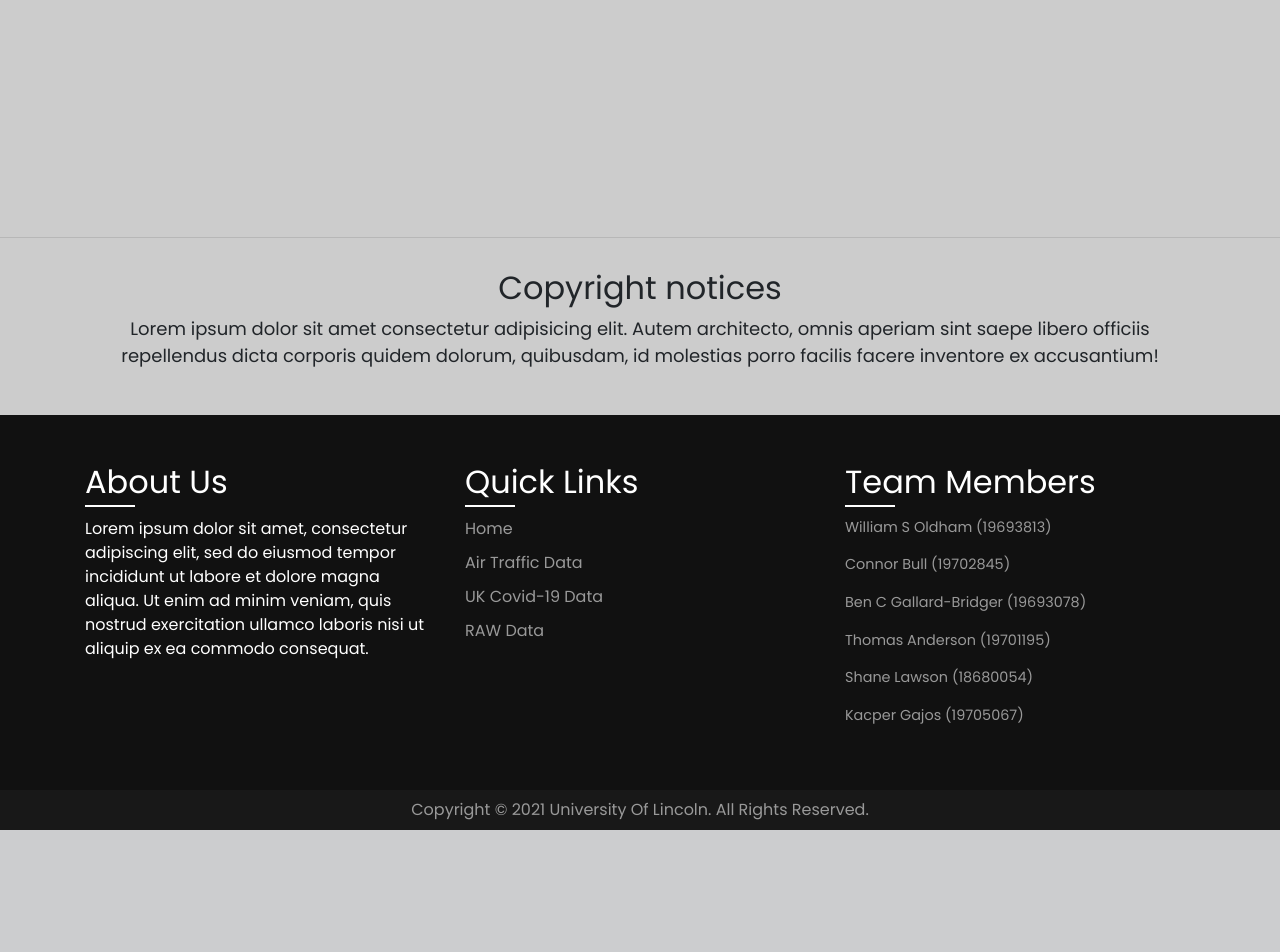
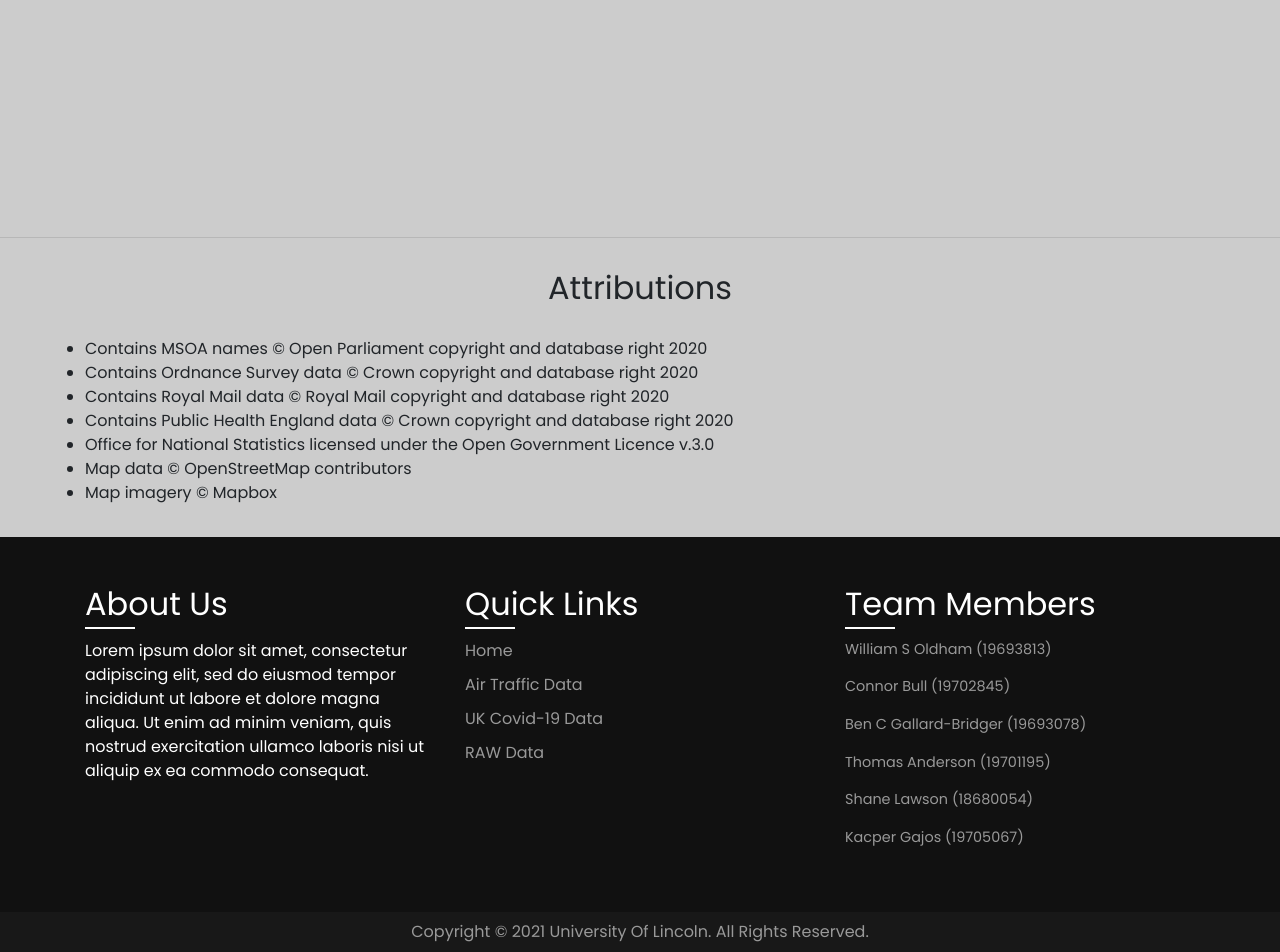
Before and after one commit to binaryoverload/TSEGroup8Website, a Flask app: page / in a window 1280 px wide. Shown: the part 4585-5537 px from the top of the page. Before the commit the page ends 5415 px from the top, so only its background shows below. Run offline with Flask 2, Linux system fonts and the light colour scheme; some libraries are stand-ins or nearby versions.

Commit message:
Attributions

```diff
--- a/templates/index.html
+++ b/templates/index.html
@@ -224,9 +224,17 @@
         <div class="row">
             <div class="col-md-12">
                 <div class="section-header">
-                    <h2>Copyright notices</h2>
-                    <p>Lorem ipsum dolor sit amet consectetur adipisicing elit. Autem architecto, omnis aperiam sint saepe libero officiis repellendus dicta corporis quidem dolorum, quibusdam, id molestias porro facilis facere inventore ex accusantium!</p>
+                    <h2>Attributions</h2>
                 </div>
+                <ul>
+                    <li>Contains MSOA names &copy; Open Parliament copyright and database right 2020</li>
+                    <li>Contains Ordnance Survey data &copy; Crown copyright and database right 2020</li>
+                    <li>Contains Royal Mail data &copy; Royal Mail copyright and database right 2020</li>
+                    <li>Contains Public Health England data &copy; Crown copyright and database right 2020</li>
+                    <li>Office for National Statistics licensed under the Open Government Licence v.3.0</li>
+                    <li>Map data &copy; OpenStreetMap contributors</li>
+                    <li>Map imagery &copy; Mapbox</li>
+                </ul>
             </div>
         </div>
     </section>
```
